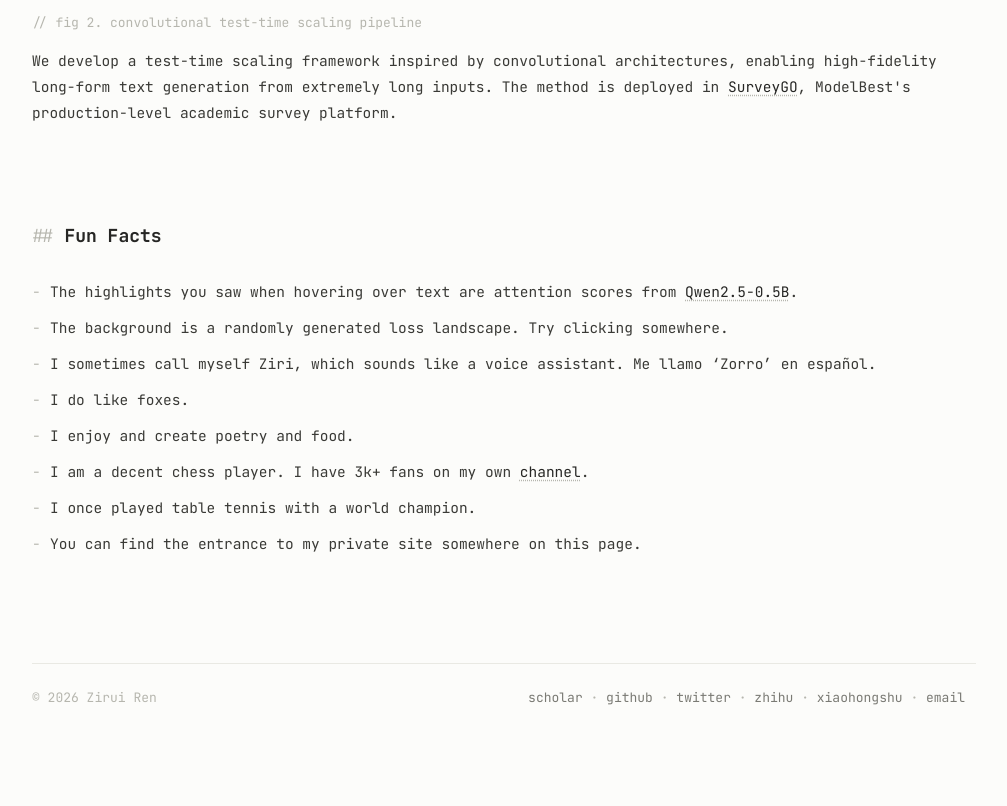
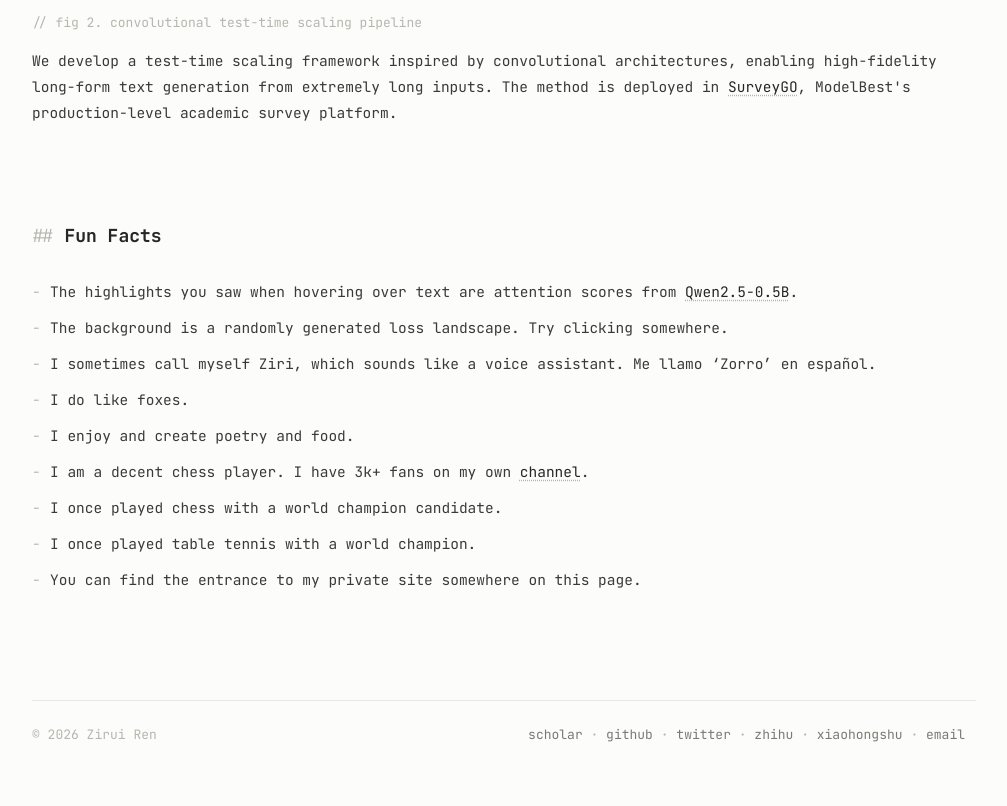
Before and after one commit to renrua52/renrua52.github.io, an Astro site: page / in a window 1280 px wide. Shown: the part 3411-4217 px from the top of the page, without its empty margins (136-1143 px from the left). Before the commit the page ends 4181 px from the top, so only its background shows below. Built offline with nearby package versions, Linux system fonts and the light colour scheme; Astro itself is replaced by a stand-in of ours; animation ran at ten frames a second.

Commit message:
Add chess fun fact

```diff
--- a/src/pages/index.astro
+++ b/src/pages/index.astro
@@ -228,6 +228,7 @@ import BaseLayout from "../layouts/BaseLayout.astro";
             I am a decent chess player. I have 3k+ fans on my own
             <a href="https://space.bilibili.com/480936991">channel</a>.
           </li>
+          <li>I once played chess with a world champion candidate.</li>
           <li>I once played table tennis with a world champion.</li>
           <li>You can find the entrance to my private site somewhere on this page.</li>
         </ul>
```
